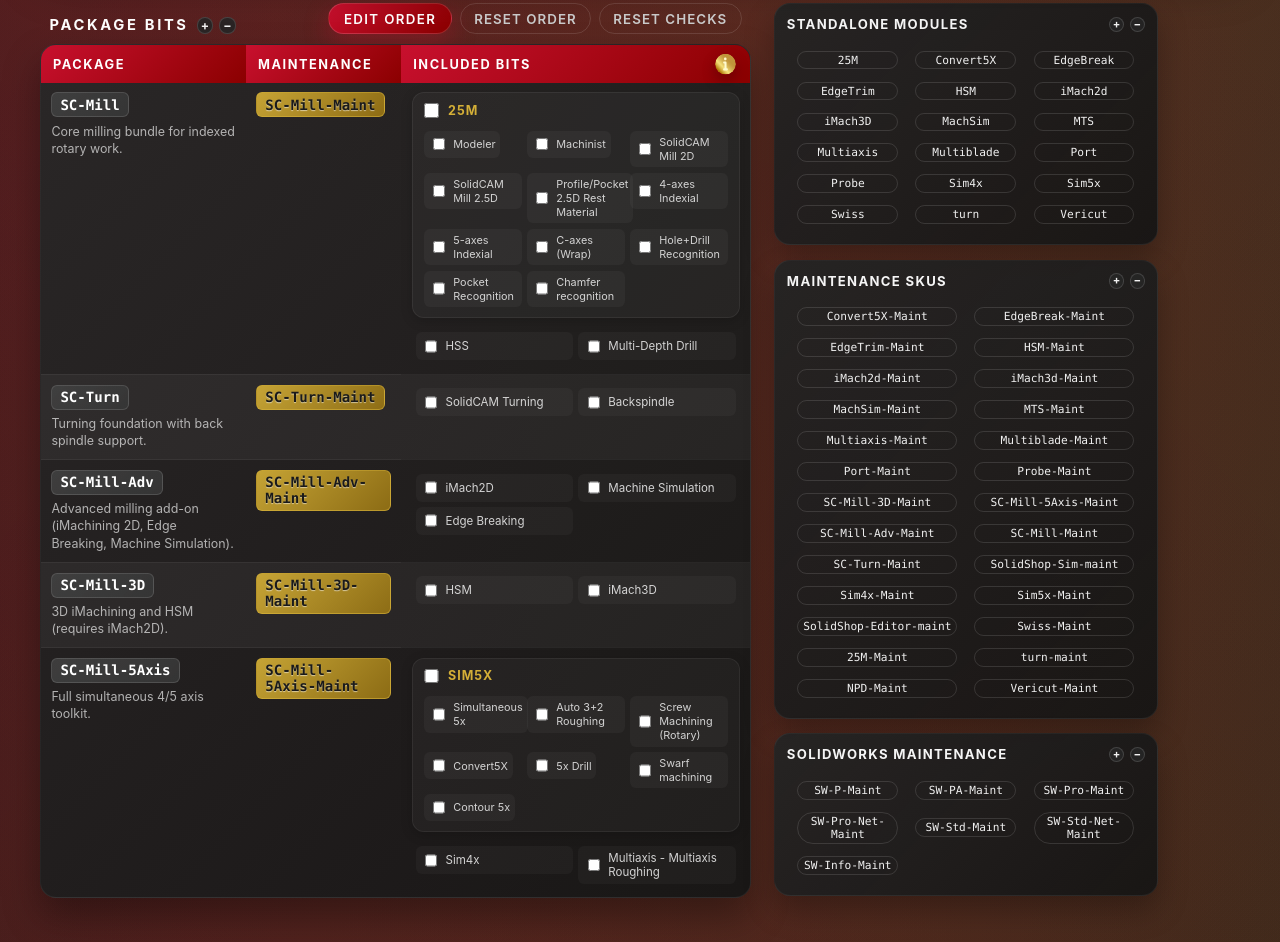
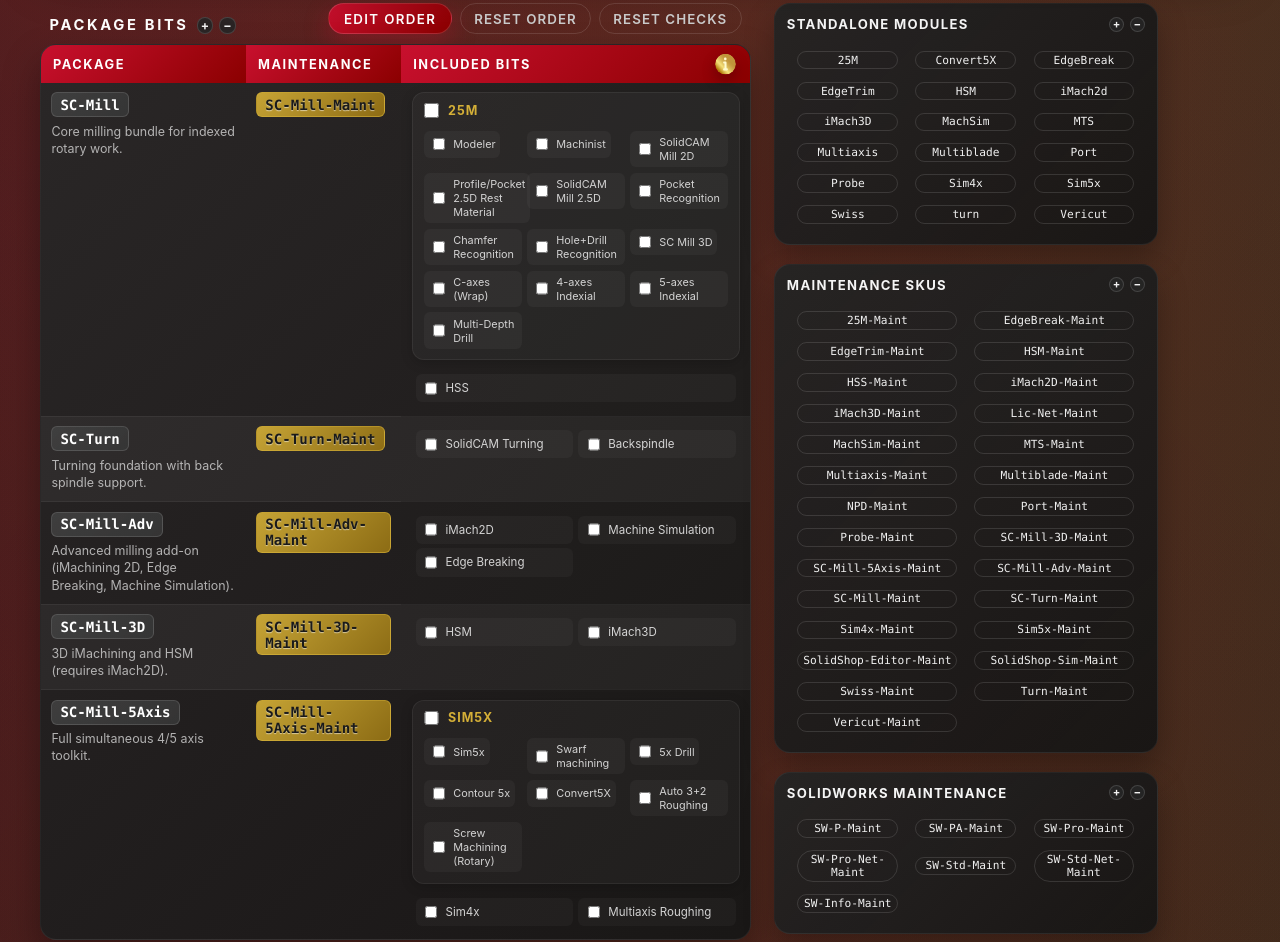
Before and after one commit to codyrf1990/CheatSheet, a plain HTML site: page index.html in a window 1280 px wide. Shown: the part 230-1172 px from the top of the page. Drawn offline with Linux system fonts and the light colour scheme.

Commit message:
feat: update SC‑Mill/5Axis groups, title, Maintenance SKUs, casing

```diff
--- a/assets/js/data.js
+++ b/assets/js/data.js
@@ -44,20 +44,21 @@
           'Modeler',
           'Machinist',
           'SolidCAM Mill 2D',
+          'Profile/Pocket 2.5D Rest Material',
           'SolidCAM Mill 2.5D',
-          'Profile/Pocket 2.5D Rest Material',
+          'Pocket Recognition',
+          'Chamfer Recognition',
+          'Hole+Drill Recognition',
+          'SC Mill 3D',
+          'C-axes (Wrap)',
           '4-axes Indexial',
           '5-axes Indexial',
-          'C-axes (Wrap)',
-          'Hole+Drill Recognition',
-          'Pocket Recognition',
-          'Chamfer recognition'
+          'Multi-Depth Drill'
         ]
       }
     ],
     looseBits: [
-      'HSS',
-      'Multi-Depth Drill'
+      'HSS'
     ]
   },
   {
@@ -94,22 +95,22 @@
     description: 'Full simultaneous 4/5 axis toolkit.',
     groups: [
       {
-        label: 'Sim5x',
+        label: 'SIM5X',
         masterId: 'sc-mill-5axis-sim5x',
         bits: [
-          'Simultaneous 5x',
+          'Sim5x',
+          'Swarf machining',
+          '5x Drill',
+          'Contour 5x',
+          'Convert5X',
           'Auto 3+2 Roughing',
-          'Screw Machining (Rotary)',
-          'Convert5X',
-          '5x Drill',
-          'Swarf machining',
-          'Contour 5x'
+          'Screw Machining (Rotary)'
         ]
       }
     ],
     looseBits: [
       'Sim4x',
-      'Multiaxis - Multiaxis Roughing'
+      'Multiaxis Roughing'
     ]
   }
 ];
@@ -145,16 +146,19 @@
     title: 'Maintenance SKUs',
     editable: true,
     items: [
-      'Convert5X-Maint',
+      '25M-Maint',
       'EdgeBreak-Maint',
       'EdgeTrim-Maint',
       'HSM-Maint',
-      'iMach2d-Maint',
-      'iMach3d-Maint',
+      'HSS-Maint',
+      'iMach2D-Maint',
+      'iMach3D-Maint',
+      'Lic-Net-Maint',
       'MachSim-Maint',
       'MTS-Maint',
       'Multiaxis-Maint',
       'Multiblade-Maint',
+      'NPD-Maint',
       'Port-Maint',
       'Probe-Maint',
       'SC-Mill-3D-Maint',
@@ -162,14 +166,12 @@
       'SC-Mill-Adv-Maint',
       'SC-Mill-Maint',
       'SC-Turn-Maint',
-      'SolidShop-Sim-maint',
       'Sim4x-Maint',
       'Sim5x-Maint',
-      'SolidShop-Editor-maint',
+      'SolidShop-Editor-Maint',
+      'SolidShop-Sim-Maint',
       'Swiss-Maint',
-      '25M-Maint',
-      'turn-maint',
-      'NPD-Maint',
+      'Turn-Maint',
       'Vericut-Maint'
     ]
   },
--- a/assets/js/dom.js
+++ b/assets/js/dom.js
@@ -148,7 +148,7 @@
         </div>
       </div>
       <div class="header-center">
-        <h1 class="header-title">SolidCAM Packages &amp; Maintenance Cheat Sheet</h1>
+        <h1 class="header-title">Packages &amp; Maintenance Cheat Sheet</h1>
         <div class="link-row">
           ${headerLinks.map(renderHeaderLink).join('')}
         </div>
--- a/index.html
+++ b/index.html
@@ -3,7 +3,7 @@
 <head>
   <meta charset="utf-8">
   <meta name="viewport" content="width=device-width, initial-scale=1.0">
-  <title>SolidCAM Packages & Maintenance Cheat Sheet</title>
+  <title>Packages & Maintenance Cheat Sheet</title>
     <link rel="icon" type="image/png" href="assets/img/profile-icon.png">
   <link rel="stylesheet" href="assets/css/main.css">
 </head>
```
